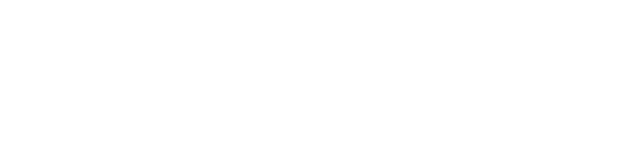
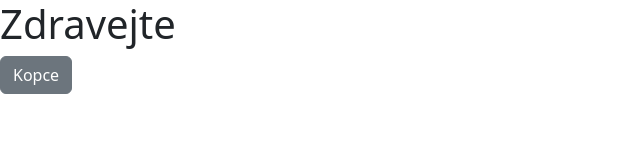
Before and after one commit to masterficx/QuizApp, a website: page index.html in a window 1280 px wide. Shown: the whole page, without its empty margins (0-640 px from the left). Drawn offline with nearby package versions, Linux system fonts and the light colour scheme.

Commit message:
added bootstrap and first commit from laptop

```diff
--- a/index.html
+++ b/index.html
@@ -5,9 +5,10 @@
     <meta name="viewport" content="width=device-width, initial-scale=1.0">
     <title>Quiz App</title>
     <script src="script.js"></script>
-    <link rel="stylesheet" href="style.css">
+    <link rel="stylesheet" href="node_modules/bootstrap/dist/css/bootstrap.min.css">
 </head>
 <body>
-
+    <h1>Zdravejte</h1>
+    <button class="btn btn-secondary"> Kopce </button>
 </body>
 </html>
--- /dev/null
+++ b/package.json
@@ -0,0 +1,5 @@
+{
+  "dependencies": {
+    "bootstrap": "^5.2.3"
+  }
+}
```
Also changed, not shown: 2 other files.
